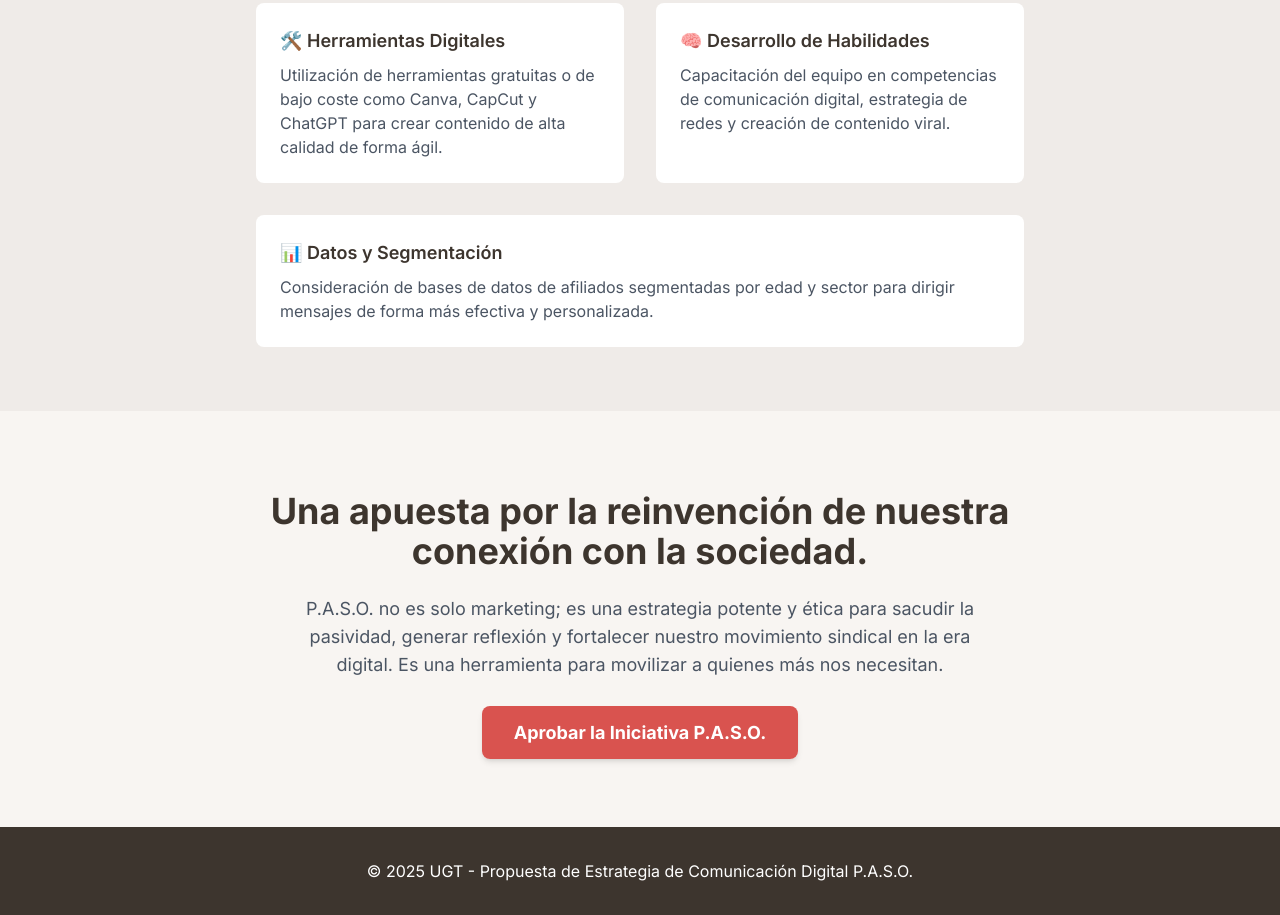
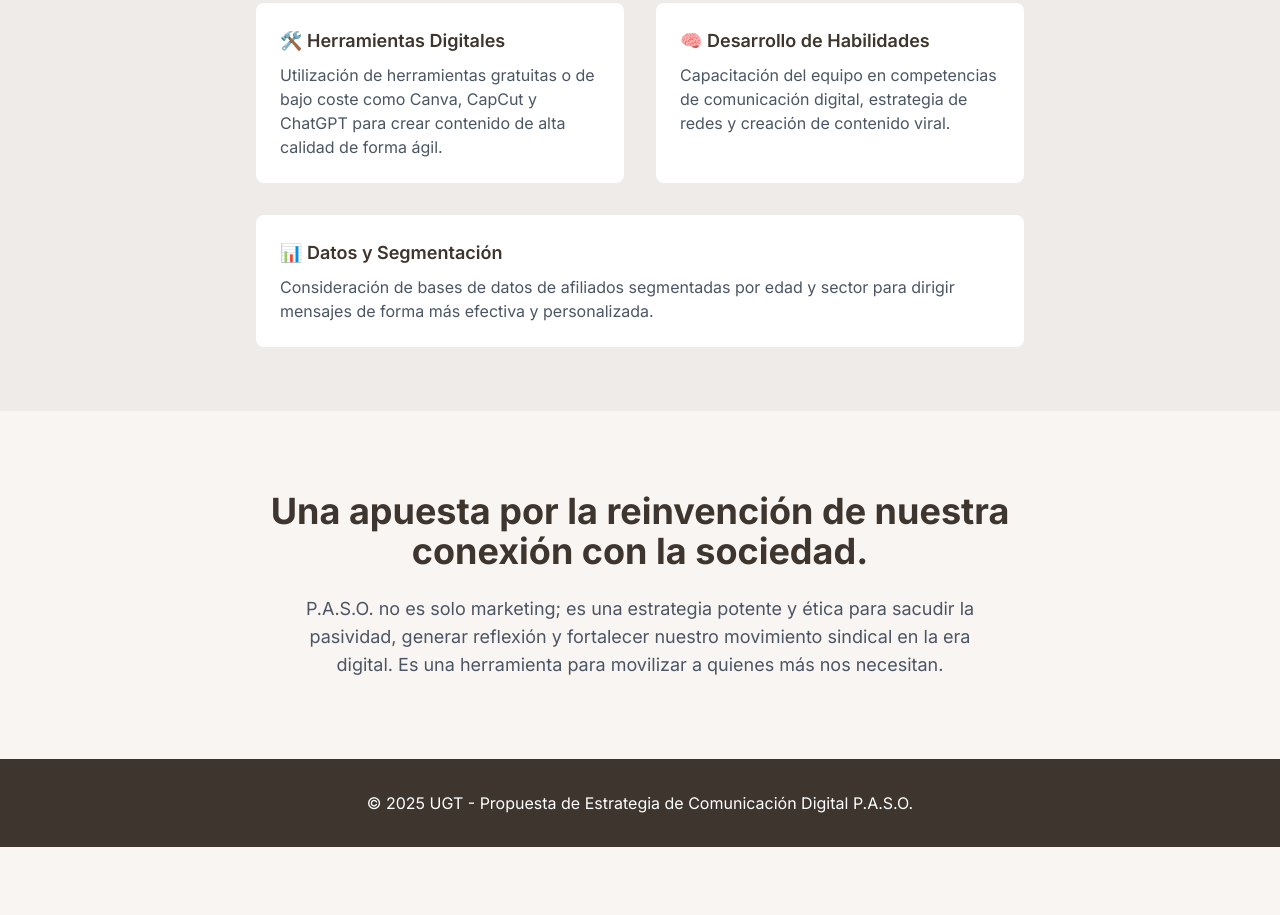
Before and after one commit to UGTSanidadSalamanca/PresentarPASO, a plain HTML site: page index.html in a window 1280 px wide. Shown: the part 3687-4602 px from the top of the page. After the commit the page ends 4534 px from the top, so only its background shows below. Drawn offline with nearby package versions, Linux system fonts and the light colour scheme.

Commit message:
Update index.html

```diff
--- a/index.html
+++ b/index.html
@@ -230,9 +230,6 @@
                 <p class="mt-6 text-lg max-w-2xl mx-auto text-gray-600">
                     P.A.S.O. no es solo marketing; es una estrategia potente y ética para sacudir la pasividad, generar reflexión y fortalecer nuestro movimiento sindical en la era digital. Es una herramienta para movilizar a quienes más nos necesitan.
                 </p>
-                <div class="mt-10">
-                    <a href="#" class="bg-[#D9534F] text-white font-bold py-4 px-8 rounded-lg text-lg hover:bg-opacity-90 transition-all shadow-md">Aprobar la Iniciativa P.A.S.O.</a>
-                </div>
             </div>
         </section>
 
```
